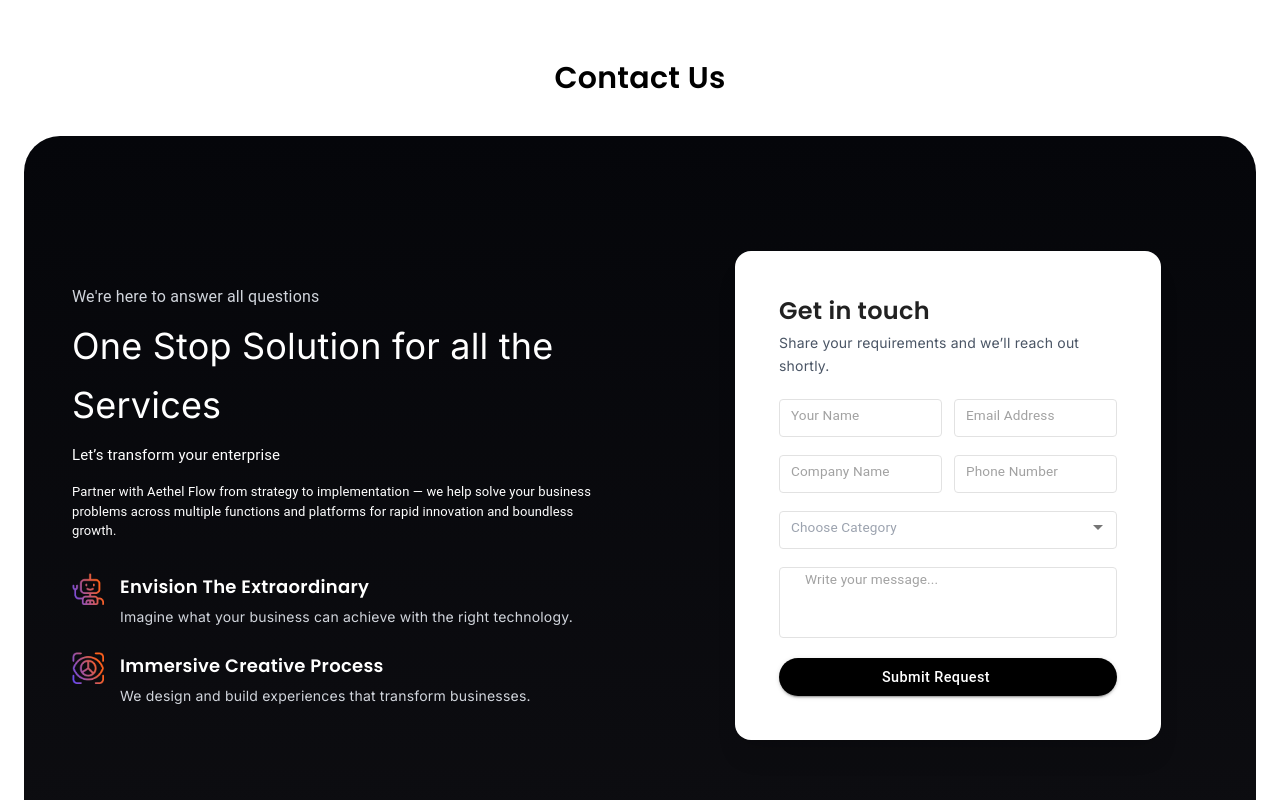
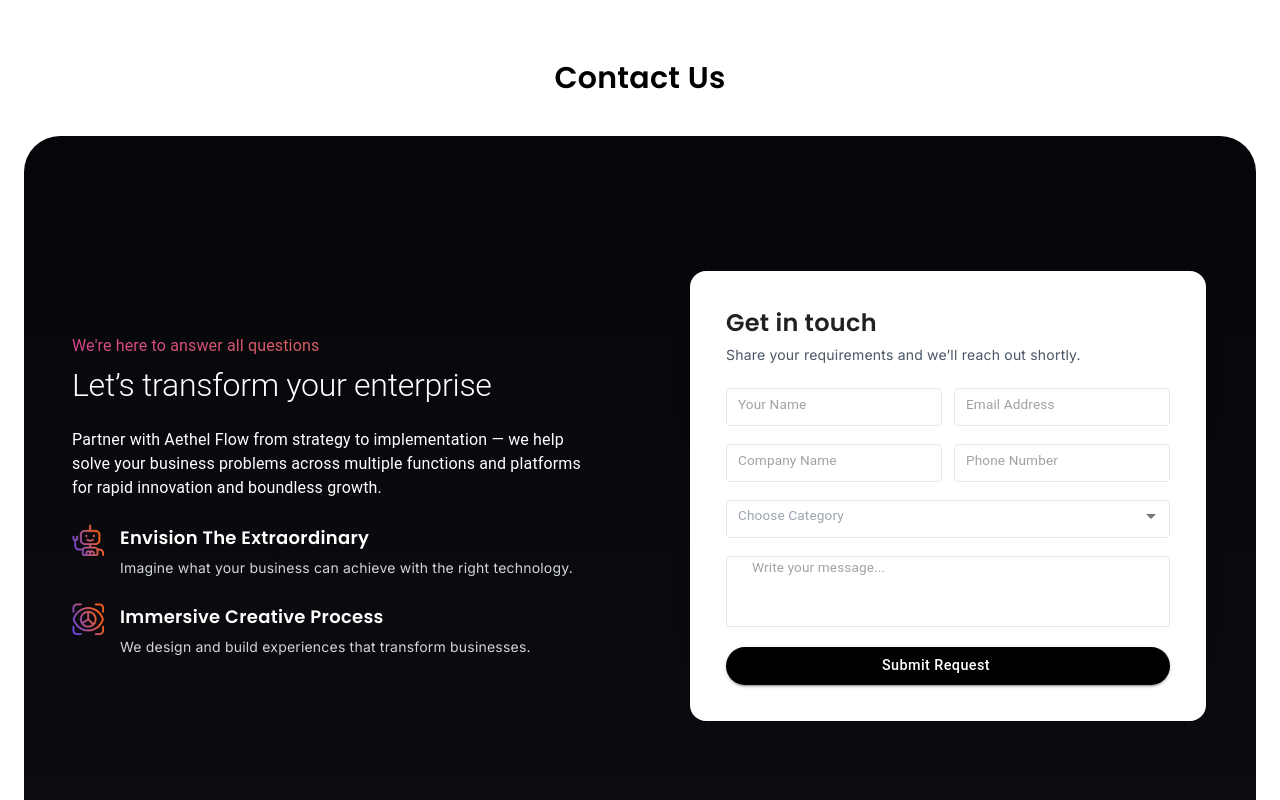
Before and after one commit to aethelflow-solutions/AethelSite, a Next.js app: page / in a window 1280 px wide. Shown: the part 3540-4340 px from the top of the page. Built offline with nearby package versions, Linux system fonts and the light colour scheme; some icons are missing.

Commit message:
maked  changes in feature page,footer,contactSection and contactForm

```diff
--- a/app/components/ContactForm.tsx
+++ b/app/components/ContactForm.tsx
@@ -22,10 +22,13 @@ interface FormErrors {
 }
 
 const SERVICES = [
-  "AI Integration solutions",
-  "Custom Software Development",
-  "Automation & RPA",
-  "Data & Analytics",
+  "AI & Automations",
+  "Agent Call Service",
+  "Full-stack solution",
+  "Software Development",
+  "Cloud Services",
+  "Digital Transformation Consulting",
+  "Data Analytics and Business Intelligence",
 ];
 
 const EMAIL_REGEX = /^[^\s@]+@[^\s@]+\.[^\s@]+$/;
@@ -91,39 +94,21 @@ export default function ContactForm() {
 
     setSubmitting(true);
     try {
-      const contactTemplateParams = {
-        from_name: form.name,
-        from_email: form.email,
-        company: form.company || "N/A",
-        phone: form.phone || "N/A",
-        service: form.service,
-        message: form.message,
-        reply_to_email: process.env.NEXT_PUBLIC_EMAILJS_REPLY_TO_EMAIL!,
-      };
-
-      const response = await emailjs.send(
+      await emailjs.send(
         process.env.NEXT_PUBLIC_EMAILJS_SERVICE_ID!,
         process.env.NEXT_PUBLIC_EMAILJS_CONTACT_TEMPLATE_ID!,
-        contactTemplateParams,
+        {
+          from_name: form.name,
+          from_email: form.email,
+          company: form.company || "N/A",
+          phone: form.phone || "N/A",
+          service: form.service,
+          message: form.message,
+        },
         process.env.NEXT_PUBLIC_EMAILJS_PUBLIC_KEY
       );
 
-      if (response.status === 200) {
-        setForm(initialFormState);
-
-        const welcomeTemplateParams = {
-          from_name: form.name,
-          from_email: form.email,
-          service: form.service,
-        };
-
-        await emailjs.send(
-          process.env.NEXT_PUBLIC_EMAILJS_SERVICE_ID!,
-          process.env.NEXT_PUBLIC_EMAILJS_THANKYOU_TEMPLATE_ID!,
-          welcomeTemplateParams,
-          process.env.NEXT_PUBLIC_EMAILJS_PUBLIC_KEY
-        );
-      }
+      setForm(initialFormState);
     } catch (err) {
       console.error("Failed to send email:", err);
     } finally {
@@ -131,6 +116,7 @@ export default function ContactForm() {
     }
   };
 
+  // 🔹 Compact SaaS-style TextField
   const textFieldSx = {
     backgroundColor: "#fff",
     borderRadius: "12px",
@@ -142,7 +128,7 @@ export default function ContactForm() {
       padding: "0 12px",
     },
     "& .MuiOutlinedInput-notchedOutline": {
-      borderColor: "#e2e2e2",
+      borderColor: "#e5e7eb",
     },
     "&.Mui-focused .MuiOutlinedInput-notchedOutline": {
       borderColor: "#6d28d9",
@@ -158,7 +144,7 @@ export default function ContactForm() {
     <Card
       ref={ref}
       elevation={0}
-      className={`mx-auto rounded-[22px] p-6 w-full max-w-5xl transition-all duration-700 ${
+      className={`mx-auto rounded-[22px] p-5 w-full max-w-xl transition-all duration-700 ${
         visible ? "opacity-100 translate-y-0" : "opacity-0 translate-y-6"
       }`}
     >
@@ -180,6 +166,7 @@ export default function ContactForm() {
             fullWidth
             sx={textFieldSx}
           />
+
           <TextField
             size="small"
             name="email"
@@ -203,6 +190,7 @@ export default function ContactForm() {
             fullWidth
             sx={textFieldSx}
           />
+
           <TextField
             size="small"
             name="phone"
@@ -216,8 +204,8 @@ export default function ContactForm() {
           />
         </div>
 
+        {/* ✅ SERVICE SELECT WITH SLEEK SCROLLBAR */}
         <TextField
-          id="contact-service"
           size="small"
           select
           name="service"
@@ -227,10 +215,48 @@ export default function ContactForm() {
           sx={{
             ...textFieldSx,
             "& .MuiSelect-select": {
-              color: form.service === "" ? "#9ca3af" : "#111827", // gray vs dark
+              padding: "8px 12px",
+              fontSize: "0.85rem",
+              color: form.service ? "#111827" : "#9ca3af",
             },
           }}
-          SelectProps={{ displayEmpty: true }}
+          SelectProps={{
+            displayEmpty: true,
+            MenuProps: {
+              PaperProps: {
+                sx: {
+                  borderRadius: "12px",
+                  mt: 0.5,
+                  maxHeight: 160,
+                  overflowY: "auto",
+
+                  /* 🔥 SLEEK SCROLLBAR */
+                  "&::-webkit-scrollbar": {
+                    width: "6px",
+                  },
+                  "&::-webkit-scrollbar-track": {
+                    background: "transparent",
+                  },
+                  "&::-webkit-scrollbar-thumb": {
+                    backgroundColor: "#d1d5db",
+                    borderRadius: "8px",
+                  },
+                  "&::-webkit-scrollbar-thumb:hover": {
+                    backgroundColor: "#9ca3af",
+                  },
+
+                  "& .MuiMenuItem-root": {
+                    minHeight: "36px",
+                    fontSize: "0.85rem",
+                    paddingY: "6px",
+                    whiteSpace: "nowrap",
+                    overflow: "hidden",
+                    textOverflow: "ellipsis",
+                  },
+                },
+              },
+            },
+          }}
         >
           <MenuItem value="" disabled>
             Choose Category
@@ -256,7 +282,10 @@ export default function ContactForm() {
           fullWidth
           sx={{
             ...textFieldSx,
-            "& .MuiInputBase-root": { minHeight: 44, fontSize: "0.85rem" },
+            "& .MuiInputBase-root": {
+              minHeight: 44,
+              fontSize: "0.85rem",
+            },
           }}
         />
 
@@ -267,7 +296,7 @@ export default function ContactForm() {
           endIcon={<ArrowForwardIcon />}
           sx={{
             mt: 1,
-            backgroundColor: "black",
+            backgroundColor: "#000",
             borderRadius: "999px",
             height: "38px",
             fontSize: "0.9rem",
--- a/app/components/FeatureAccordion.tsx
+++ b/app/components/FeatureAccordion.tsx
@@ -35,17 +35,25 @@ export default function FeatureAccordion() {
             {/* HEADER */}
             <button
               onClick={() => setOpenIndex(isOpen ? null : index)}
-              className="w-full flex items-center justify-between text-left"
+              className="
+                w-full
+                flex
+                items-center
+                justify-between
+                text-left
+                cursor-pointer
+                group
+              "
             >
-              {/* TITLE — VERY LIGHT */}
+              {/* TITLE */}
               <h3
-                className="text-base text-gray-900"
+                className="text-base text-gray-900 cursor-pointer"
                 style={{ fontWeight: 300 }}
               >
                 {item.title}
               </h3>
 
-              {/* + / − ICON — PERFECT CENTER */}
+              {/* + / − ICON */}
               <span
                 className="
                   w-8 h-8
@@ -54,6 +62,9 @@ export default function FeatureAccordion() {
                   bg-black
                   text-white
                   text-lg
+                  cursor-pointer
+                  transition-transform duration-200
+                  group-hover:scale-105
                 "
                 style={{
                   lineHeight: "1",
--- a/app/components/Footer.tsx
+++ b/app/components/Footer.tsx
@@ -61,10 +61,7 @@ export default function Footer() {
               <a href="tel:+917416656592" className="hover:text-white">
                 +91 7416656592
               </a>{" "}
-              /{" "}
-              <a href="tel:+918328901076" className="hover:text-white">
-                +91 8328901076
-              </a>
+
             </p>
           </div>
 
--- a/app/features/page.tsx
+++ b/app/features/page.tsx
@@ -10,50 +10,28 @@ export default function FeaturesPage() {
 
   const [text1, setText1] = useState("");
   const [text2, setText2] = useState("");
-  const [phase, setPhase] = useState<
-    "typing1" | "typing2" | "pause" | "deleting2" | "deleting1"
-  >("typing1");
+  const [phase, setPhase] = useState<"typing1" | "typing2" | "done">("typing1");
 
   useEffect(() => {
     const speed = 60;
 
     const timer = setTimeout(() => {
-      switch (phase) {
-        case "typing1":
+      // TYPE FIRST LINE
+      if (phase === "typing1") {
         if (text1.length < line1.length) {
           setText1(line1.slice(0, text1.length + 1));
         } else {
           setPhase("typing2");
         }
-          break;
+      }
 
-        case "typing2":
+      // TYPE SECOND LINE
+      else if (phase === "typing2") {
         if (text2.length < line2.length) {
           setText2(line2.slice(0, text2.length + 1));
         } else {
-            setPhase("pause");
+          setPhase("done"); // STOP EVERYTHING
         }
-          break;
-
-        case "pause":
-          setPhase("deleting2");
-          break;
-
-        case "deleting2":
-          if (text2.length > 0) {
-            setText2(text2.slice(0, -1));
-          } else {
-            setPhase("deleting1");
-          }
-          break;
-
-        case "deleting1":
-          if (text1.length > 0) {
-            setText1(text1.slice(0, -1));
-          } else {
-            setPhase("typing1");
-          }
-          break;
       }
     }, speed);
 
@@ -65,27 +43,34 @@ export default function FeaturesPage() {
       <div className="grid grid-cols-1 lg:grid-cols-2 gap-14 w-full max-w-7xl mx-auto">
 
         {/* LEFT IMAGE */}
-        <div className="flex justify-center">
+     {/* LEFT IMAGE */}
+<div className="flex justify-center items-center">
+  <div
+    className="
+      rounded-2xl
+      shadow-[0_25px_60px_rgba(0,0,0,0.12)]
+      hover:shadow-[0_35px_80px_rgba(0,0,0,0.18)]
+      transition-shadow duration-300
+      overflow-hidden
+    "
+  >
     <Image
-            src="/feature.png"
+      src="/feature2.png"
       alt="Features"
-            width={480}
-            height={480}
+      width={520}     // slightly wider
+      height={420}    // ⬅ increased height
       priority
+      className="object-contain"
     />
   </div>
+</div>
+
 
         {/* RIGHT CONTENT */}
-       <div className="space-y-5">
+        <div className="space-y-1">
           <p className="text-sm font-light sky-shine">
             We're here to answer all your questions
           </p>
-
-
-
-
-
-
 
           {/* HEADING */}
           <h2 className="text-4xl leading-snug tracking-tight font-extralight">
@@ -111,16 +96,16 @@ export default function FeaturesPage() {
               bg-transparent
               hover:bg-black hover:text-white
               transition-all duration-300
+              cursor-pointer
             "
-  style={{ fontWeight: 400, fontSize: "0.875rem" }} // slightly smaller font
+            style={{ fontWeight: 400, fontSize: "0.875rem" }}
           >
             Still Need Help? Contact Us Now →
           </button>
-
         </div>
       </div>
 
-      {/* SKY BLUE SHINE */}
+      {/* TEXT SHINE EFFECT */}
       <style>{`
         .aethel-text {
           background: linear-gradient(
@@ -135,12 +120,6 @@ export default function FeaturesPage() {
           background-clip: text;
           animation: shine 3s linear infinite;
           font-weight: 300;
-        }
-
-        @keyframes shine {
-          to {
-            background-position: 200% center;
-          }
         }
 
         .sky-shine {
--- a/app/sections/ContactSection.tsx
+++ b/app/sections/ContactSection.tsx
@@ -6,12 +6,13 @@ import ContactForm from "../components/ContactForm";
 import { useEffect, useState, useRef } from "react";
 
 export default function ContactSection() {
-  // typing effect values
-  const fullHeading = "One Stop Solution for all the Services";
-  const [typed, setTyped] = useState("");
+  // NEW TYPING TEXT
+  const transformText = "Let’s transform your enterprise";
+  const [typedTransform, setTypedTransform] = useState("");
   const [inView, setInView] = useState(false);
   const sectionRef = useRef(null);
 
+  // OBSERVER (start animation when section is visible)
   useEffect(() => {
     const obs = new IntersectionObserver(
       (entries) => {
@@ -26,36 +27,23 @@ export default function ContactSection() {
     return () => obs.disconnect();
   }, []);
 
+  // TYPING EFFECT (TYPE ONCE – NO DELETE)
   useEffect(() => {
     if (!inView) return;
 
     let index = 0;
-  let deleting = false;
-
-  const type = () => {
-  if (!deleting) {
-    setTyped(fullHeading.slice(0, index + 1));
-    index++;
-    if (index === fullHeading.length) {
-      setTimeout(() => { deleting = true; }, 1200);
-    }
-  } else {
-    setTyped(fullHeading.slice(0, index - 1));
-    index--;
-    if (index === 0) {
-      deleting = false;
-    }
-  }
-};
 
     const interval = setInterval(() => {
-  type();
-}, deleting ? 20 : 30);
+      setTypedTransform(transformText.slice(0, index + 1));
+      index++;
 
+      if (index === transformText.length) {
+        clearInterval(interval); // STOP FOREVER
+      }
+    }, 50);
 
     return () => clearInterval(interval);
   }, [inView]);
-
 
   return (
     <section ref={sectionRef} id="contact" className="flex flex-col">
@@ -77,94 +65,71 @@ const interval = setInterval(() => {
               <div className="w-full px-6 md:px-10 lg:px-12 py-6 space-y-6">
                <Typography
   variant="body1"
-                  className="leading-tight font-light text-gray-300 animate-slideUp opacity-0"
+  className="leading-tight font-light animate-slideUp opacity-0 blue-orange-shine"
   sx={{ fontSize: { xs: "14px", md: "16px" }, opacity: 0.95 }}
 >
-                  We&apos;re here to answer all questions
+  We're here to answer all questions
 </Typography>
 
-                {/* TYPING TEXT */}
+
+                {/* NEW TYPING HEADING */}
                 <Typography
   variant="h2"
   className="font-semibold py-2 animate-slideUp opacity-0"
   sx={{
-                    fontSize: { xs: "26px", md: "36px" },
-                    lineHeight: "1.15",
+    fontSize: { xs: "24px", md: "32px" }, // 👈 REDUCED
+    lineHeight: "1.2",
     color: "#fff",
+    marginBottom: "16px", // 👈 ADDED GAP BELOW
   }}
 >
-                  <span>{typed}</span>
-
-                  {/* BLINKING CURSOR */}
-                  <span
-                    aria-hidden
-                    className="inline-block ml-1"
-                    style={{
-                      width: 10,
-                      height: 24,
-                      borderRadius: 3,
-                      display: "inline-block",
-                      animation: "blink 1s steps(1,end) infinite",
-                    }}
-                  />
+  {typedTransform}
 </Typography>
 
+
+                {/* SUB TEXT (FONT INCREASED) */}
                 <Typography
                   variant="body1"
                   className="leading-tight font-light animate-slideUp opacity-0"
-                  sx={{ fontSize: { xs: "14px", md: "15px" }, opacity: 0.85 }}
+                  sx={{ fontSize: { xs: "14px", md: "16px" }, opacity: 0.9 }}
                 >
-                  Let’s transform your enterprise
-                </Typography>
-
-                <Typography
-                  variant="body1"
-                  className="leading-relaxed font-light pt-4 pb-2 animate-slideUp opacity-0"
-                  sx={{ fontSize: { xs: "11px", md: "13px" }, opacity: 0.9 }}
-                >
-                  Partner with Aethel Flow from strategy to implementation — we help solve your business problems across multiple functions and platforms for rapid innovation and boundless growth.
+                  Partner with Aethel Flow from strategy to implementation — we
+                  help solve your business problems across multiple functions
+                  and platforms for rapid innovation and boundless growth.
                 </Typography>
 
                 {/* BLOCKS */}
                 <div className="flex flex-col gap-6 mt-6">
-                  {/* BLOCK 1 */}
                   <div className="flex items-start gap-4 animate-slideUp opacity-0">
                     <Image
                       src="/Icon.png"
                       alt="Envision icon"
                       width={32}
                       height={32}
-                      className="object-contain"
                     />
-
                     <div>
                       <h3 className="text-white text-lg font-semibold">
                         Envision The Extraordinary
                       </h3>
-
-                      <p className="text-gray-300 text-sm mt-1 font-light leading-relaxed">
+                      <p className="text-gray-300 text-sm mt-1 font-light">
                         Imagine what your business can achieve with the right
                         technology.
                       </p>
                     </div>
                   </div>
 
-                  {/* BLOCK 2 */}
                   <div className="flex items-start gap-4 animate-slideUp opacity-0">
                     <Image
                       src="/Icon (1).png"
                       alt="Creative process icon"
                       width={32}
                       height={32}
-                      className="object-contain"
                     />
-
                     <div>
                       <h3 className="text-white text-lg font-semibold">
                         Immersive Creative Process
                       </h3>
-
-                      <p className="text-gray-300 text-sm mt-1 font-light leading-relaxed">
+                      <p className="text-gray-300 text-sm mt-1 font-light">
                         We design and build experiences that transform
                         businesses.
                       </p>
@@ -174,13 +139,9 @@ const interval = setInterval(() => {
               </div>
             </div>
 
-            {/* RIGHT SECTION — FORM */}
-            <div className="flex items-center justify-center py-4 px-4 md:px-6 lg:px-6">
-              <div
-                className="w-full max-w-full md:max-w-9/12
-                 bg-white rounded-2xl shadow-xl
-                 p-4 md:p-5 animate-slideUp opacity-0"
-              >
+            {/* RIGHT SECTION */}
+            <div className="flex items-center justify-center py-4 px-4">
+              <div className="bg-white rounded-2xl shadow-xl p-4 animate-slideUp opacity-0">
                 <ContactForm />
               </div>
             </div>
@@ -189,11 +150,6 @@ const interval = setInterval(() => {
       </div>
 
       <style>{`
-        @keyframes blink {
-          0%, 50% { opacity: 1 }
-          51%, 100% { opacity: 0 }
-        }
-
         @keyframes slideUp {
           0% {
             opacity: 0;
@@ -208,6 +164,34 @@ const interval = setInterval(() => {
         .animate-slideUp {
           animation: slideUp .6s ease-out forwards;
         }
+
+
+        .blue-orange-shine {
+  background: linear-gradient(
+    90deg,
+    rgba(168, 85, 247, 0.95),   /* purple */
+    rgba(236, 72, 153, 0.95),   /* pink */
+    rgba(251, 146, 60, 0.9),    /* soft orange */
+    rgba(168, 85, 247, 0.95)    /* purple again */
+  );
+  background-size: 300% auto;
+  color: transparent;
+  -webkit-background-clip: text;
+  background-clip: text;
+  animation: glowShift 5s ease-in-out infinite;
+}
+@keyframes glowShift {
+  0% {
+    background-position: 0% center;
+  }
+  50% {
+    background-position: 100% center;
+  }
+  100% {
+    background-position: 0% center;
+  }
+}
+
   `}</style>
     </section>
   );
```
Also changed, not shown: 2 other files (tests, documents, lock files or other folders). Lines whose indentation alone changed are shown as unchanged.
